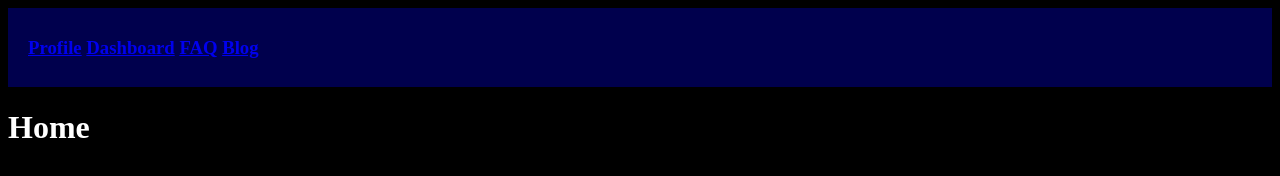
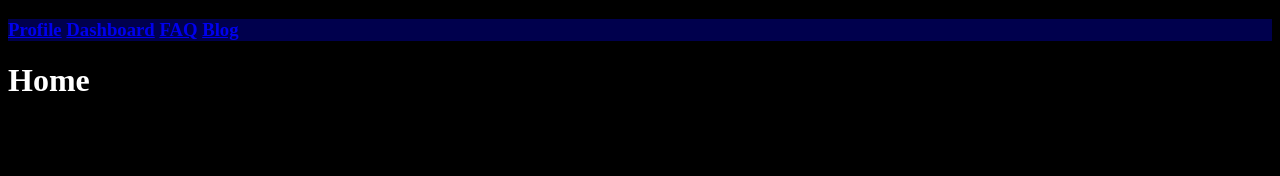
Before and after one commit to Silver-Lyonhardt/Silver-Lyonhardt.github.io, a plain HTML site: page Index.html in a window 1280 px wide. Drawn offline with Linux system fonts and the light colour scheme.

Commit message:
Update body.css

```diff
--- a/body.css
+++ b/body.css
@@ -20,8 +20,8 @@ a:hover {
     position: sticky;
     top: 0;
     background-color: rgba(0, 0, 128, 0.600);
-    padding-right: 20px;
-    padding-top: 10px;
-    padding-bottom: 10px;
-    padding-left: 20px;
+    border-right: 20px;
+    border-top: 10px;
+    border-bottom: 10px;
+    border-left: 20px;
 }
```
